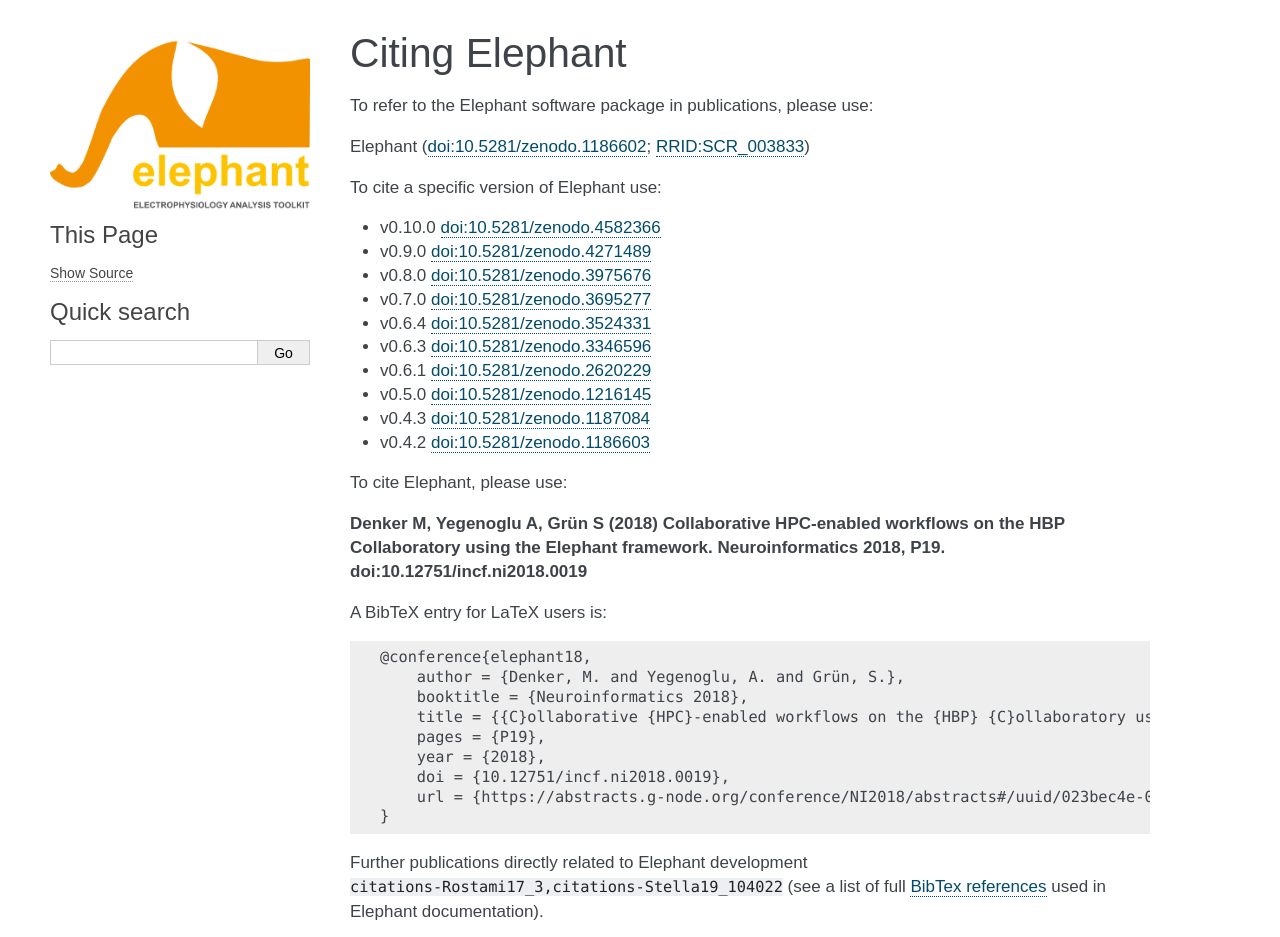
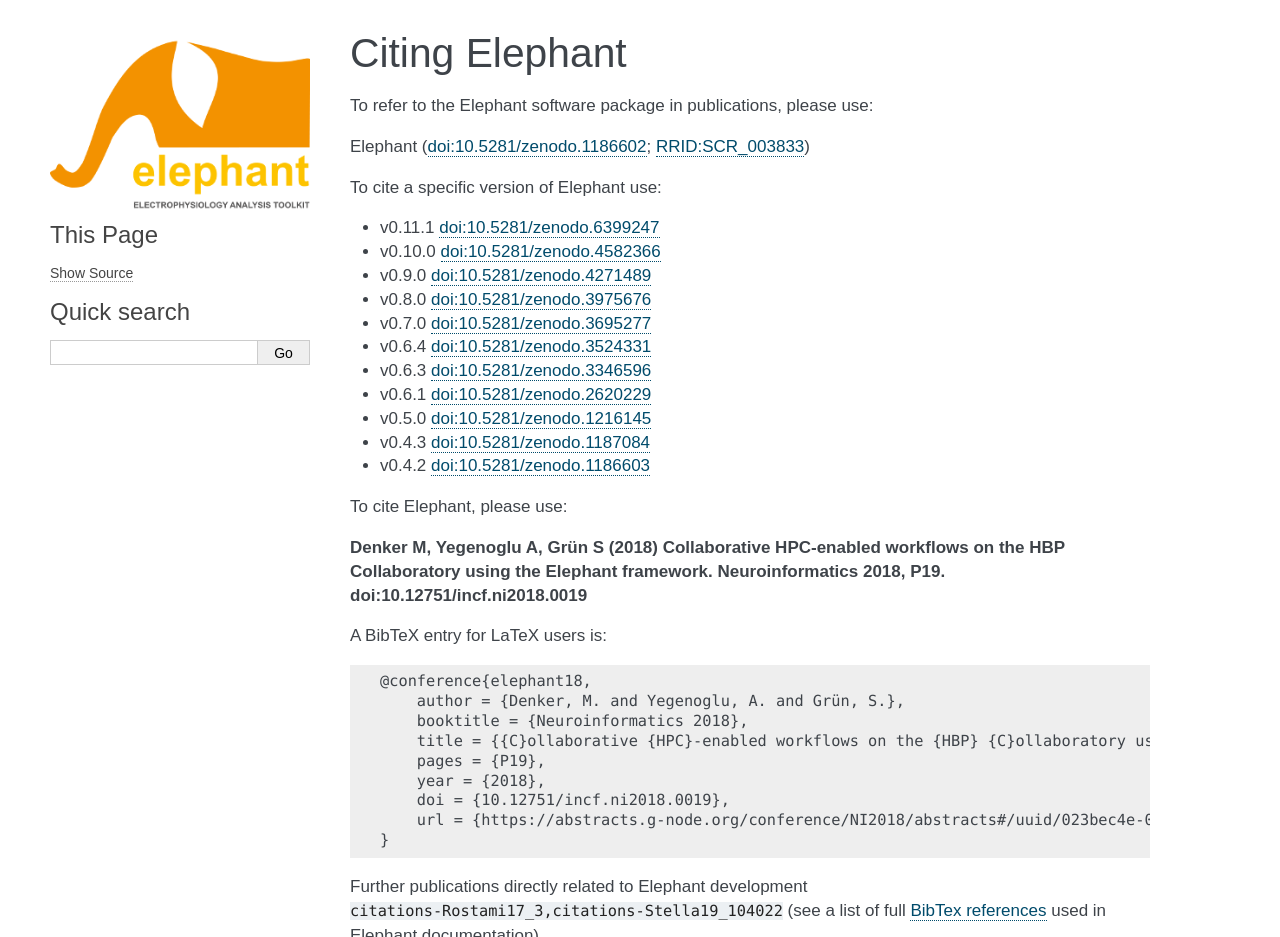
Before and after one commit to NeuralEnsemble/elephant, a Sphinx documentation site: the page built from doc/citation.rst, in a window 1280 px wide, cut to the strip 0-937 px from the top of the page. Built offline with Sphinx 7.4.7, drawn with Linux system fonts in a browser that asks for light colours; formulas are drawn with MathJax 3; pages that are not in the unit, such as notebooks, are missing from menus; cross-references to code outside the pages are shown as plain code.

Commit message:
added doi for elephant 0.11.0 to citation

```diff
--- a/doc/citation.rst
+++ b/doc/citation.rst
@@ -8,6 +8,7 @@ Elephant (`doi:10.5281/zenodo.1186602 <https://doi.org/10.5281/zenodo.4582366>`_
 
 To cite a specific version of Elephant use:
 
+* v0.11.1 `doi:10.5281/zenodo.6399247 <https://doi.org/10.5281/zenodo.6399247>`_
 * v0.10.0 `doi:10.5281/zenodo.4582366 <https://doi.org/10.5281/zenodo.4582366>`_
 * v0.9.0 `doi:10.5281/zenodo.4271489 <https://doi.org/10.5281/zenodo.4271489>`_
 * v0.8.0 `doi:10.5281/zenodo.3975676 <https://doi.org/10.5281/zenodo.3975676>`_
```
